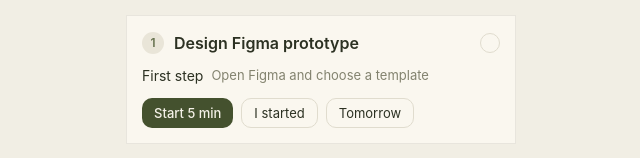
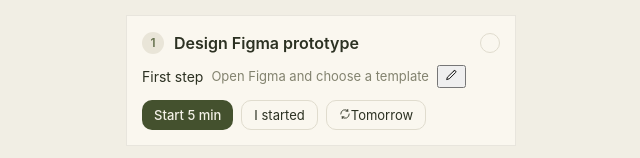
Before and after one commit to Sane24/Anchor-App, a React (Vite) app: page /#/ in a window 1280 px wide. Shown: the part 236-394 px from the top of the page, without its empty margins (319-959 px from the left). Built offline with nearby package versions, Linux system fonts and the light colour scheme.

Commit message:
Add edit and repeat icons to task card

```diff
--- a/src/screens/Today.jsx
+++ b/src/screens/Today.jsx
@@ -1,3 +1,4 @@
+import { EditIcon, RepeatIcon } from '../components/icons'
 import Placeholder from '../components/Placeholder'
 
 export default function Today() {
@@ -21,14 +22,19 @@ export default function Today() {
         <div className="task-step">
           <span className="task-step-pill">First step</span>
           <span className="task-step-text">Open Figma and choose a template</span>
+          <button className="task-step-edit" type="button" aria-label="Edit first step">
+            <EditIcon size={13} />
+          </button>
         </div>
         <div className="task-actions">
           <button className="btn-primary" type="button">Start 5 min</button>
           <button className="btn-ghost" type="button">I started</button>
-          <button className="btn-ghost" type="button">Tomorrow</button>
+          <button className="btn-ghost" type="button">
+            <RepeatIcon size={12} />
+            Tomorrow
+          </button>
         </div>
       </div>
-
 
       <Placeholder
         title="Today's anchors"
```
